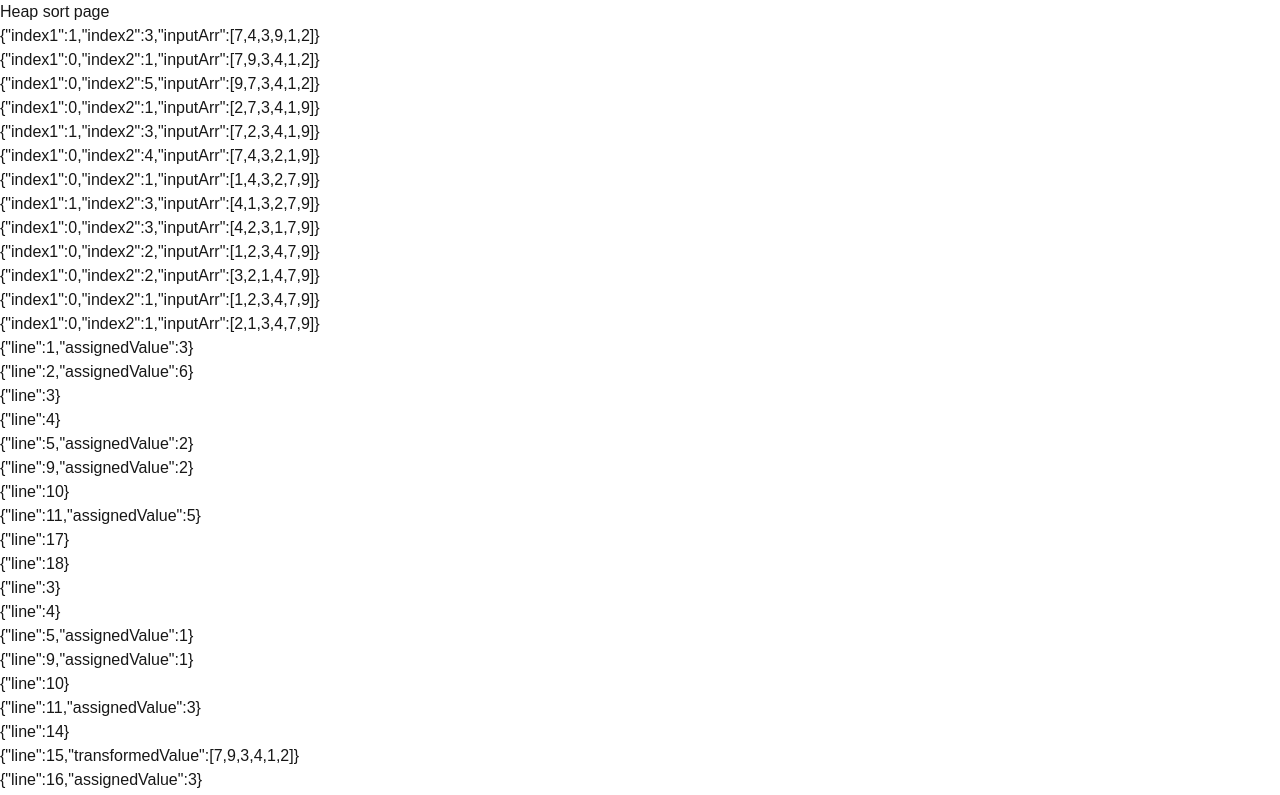
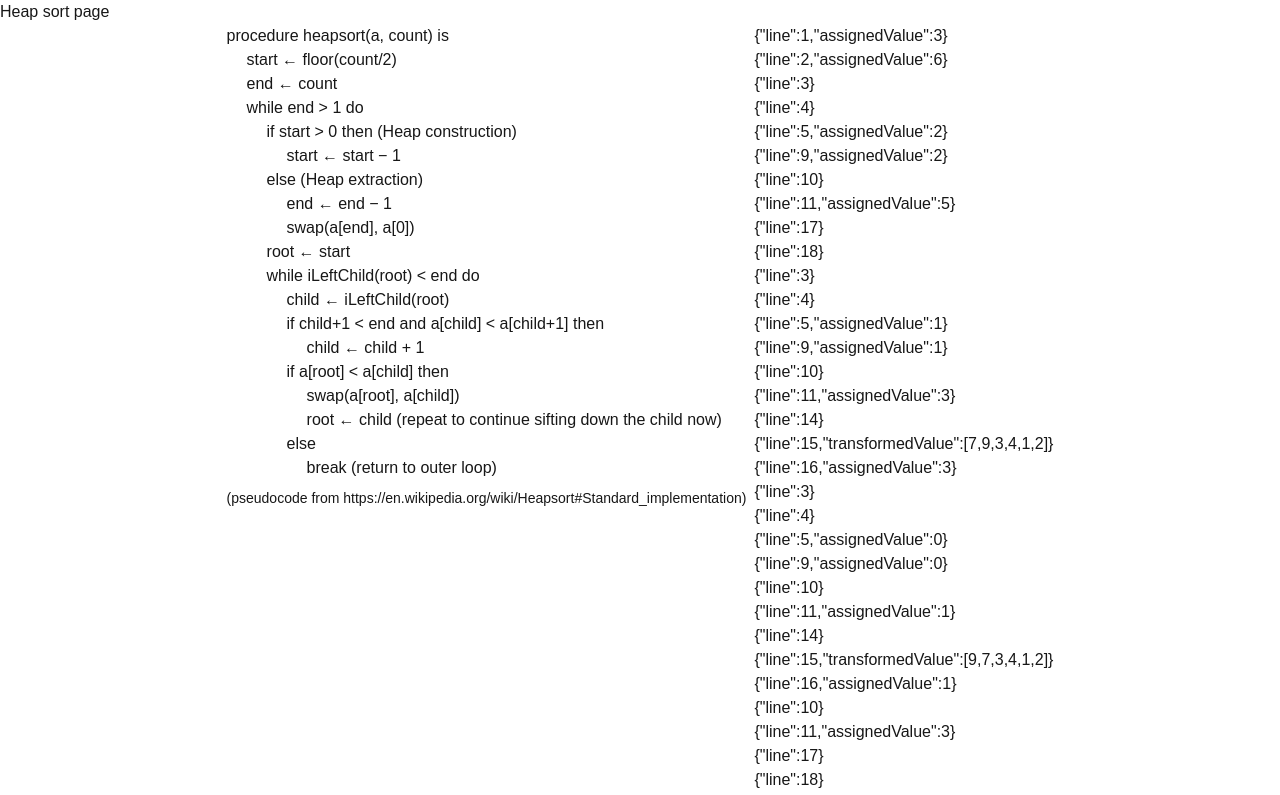
Before and after one commit to angihe93/algo-app, a Next.js app: page /heapsort in a window 1280 px wide. Shown: the top 795 px of the page. Built offline with nearby package versions, Linux system fonts and the light colour scheme.

Commit message:
basic algo code display

```diff
--- /dev/null
+++ b/src/app/codeStrings.ts
@@ -0,0 +1,26 @@
+import { CodeLine } from "./types/types"
+
+export const heapsortCode: CodeLine[] = [
+    { stepNum: 0, indents: 0, codeStr: "procedure heapsort(a, count) is" },
+    //   { stepNum: 1, indents: 1, codeStr: "    input: an unordered array a of length count" },
+    { stepNum: 1, indents: 1, codeStr: "start ← floor(count/2)" },
+    { stepNum: 2, indents: 1, codeStr: "end ← count" },
+    { stepNum: 3, indents: 1, codeStr: "while end > 1 do" },
+    { stepNum: 4, indents: 2, codeStr: "if start > 0 then    (Heap construction)" },
+    { stepNum: 5, indents: 3, codeStr: "start ← start − 1" },
+    { stepNum: 6, indents: 2, codeStr: "else    (Heap extraction)" },
+    { stepNum: 7, indents: 3, codeStr: "end ← end − 1" },
+    { stepNum: 8, indents: 3, codeStr: "swap(a[end], a[0])" },
+    //   { codeStr: "        (The following is siftDown(a, start, end))" },
+    { stepNum: 9, indents: 2, codeStr: "root ← start" },
+    { stepNum: 10, indents: 2, codeStr: "while iLeftChild(root) < end do" },
+    { stepNum: 11, indents: 3, codeStr: "child ← iLeftChild(root)" },
+    //   { codeStr: "            (If there is a right child and that child is greater)" },
+    { stepNum: 12, indents: 3, codeStr: "if child+1 < end and a[child] < a[child+1] then" },
+    { stepNum: 13, indents: 4, codeStr: "child ← child + 1" },
+    { stepNum: 14, indents: 3, codeStr: "if a[root] < a[child] then" },
+    { stepNum: 15, indents: 4, codeStr: "swap(a[root], a[child])" },
+    { stepNum: 16, indents: 4, codeStr: "root ← child    (repeat to continue sifting down the child now)" },
+    { stepNum: 17, indents: 3, codeStr: "else" },
+    { stepNum: 18, indents: 4, codeStr: " break    (return to outer loop)" }
+]
--- a/src/app/heapsort/page.tsx
+++ b/src/app/heapsort/page.tsx
@@ -2,6 +2,7 @@
 
 import { useEffect, useState } from "react"
 import { AlgoStep, HeapSortInput, HeapSortSwapStep } from "../types/types"
+import { heapsortCode } from "../codeStrings"
 
 export default function HeapSortPage() {
 
@@ -24,16 +25,23 @@ export default function HeapSortPage() {
     return (
         <div>
             Heap sort page
+            <div className="flex gap-2 justify-center text-left">
                 <ul>
-                {swapSteps.map((step, idx) => (
-                    <li key={idx}>{JSON.stringify(step)}</li>
+                    {heapsortCode.map((line, idx) => (
+                        <li key={idx} style={{ paddingLeft: `${line.indents * 20}px` }}>
+                            {line.codeStr}
+                        </li>
                     ))}
+                    <p className="mt-2 text-sm">(pseudocode from https://en.wikipedia.org/wiki/Heapsort#Standard_implementation)</p>
                 </ul>
+
                 <ul>
                     {steps.map((step, idx) => (
                         <li key={idx}>{JSON.stringify(step)}</li>
                     ))}
                 </ul>
+
+            </div>
         </div>
     )
 }
--- a/src/app/types/types.ts
+++ b/src/app/types/types.ts
@@ -15,3 +15,9 @@ export type HeapSortSwapStep = {
     index2: number,
     inputArr: number[],
 }
+
+export type CodeLine = {
+    stepNum: number,
+    indents: number, // how many tabs
+    codeStr: string
+}
```
Lines whose indentation alone changed are shown as unchanged.
